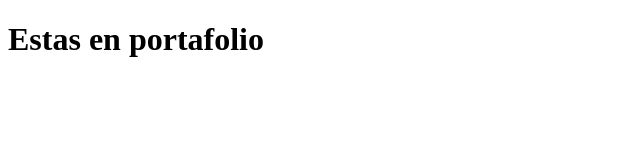
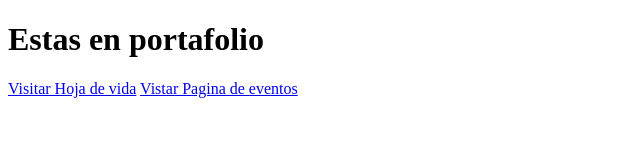
Before and after one commit to andrescortesdev/portafolio2, a plain HTML site: page index.html in a window 1280 px wide. Shown: the whole page, without its empty margins (0-640 px from the left). Drawn offline with Linux system fonts and the light colour scheme.

Commit message:
feat: se agrego enlaces para hoja de vida y eventos

```diff
--- a/index.html
+++ b/index.html
@@ -7,5 +7,8 @@
 </head>
 <body>
     <h1>Estas en portafolio</h1>
+
+    <a href="https://andrescortesdev.github.io/hoja_de_vida/">Visitar Hoja de vida</a>
+    <a href="https://andrescortesdev.github.io/eventos/">Vistar Pagina de eventos</a>
 </body>
 </html>
```
